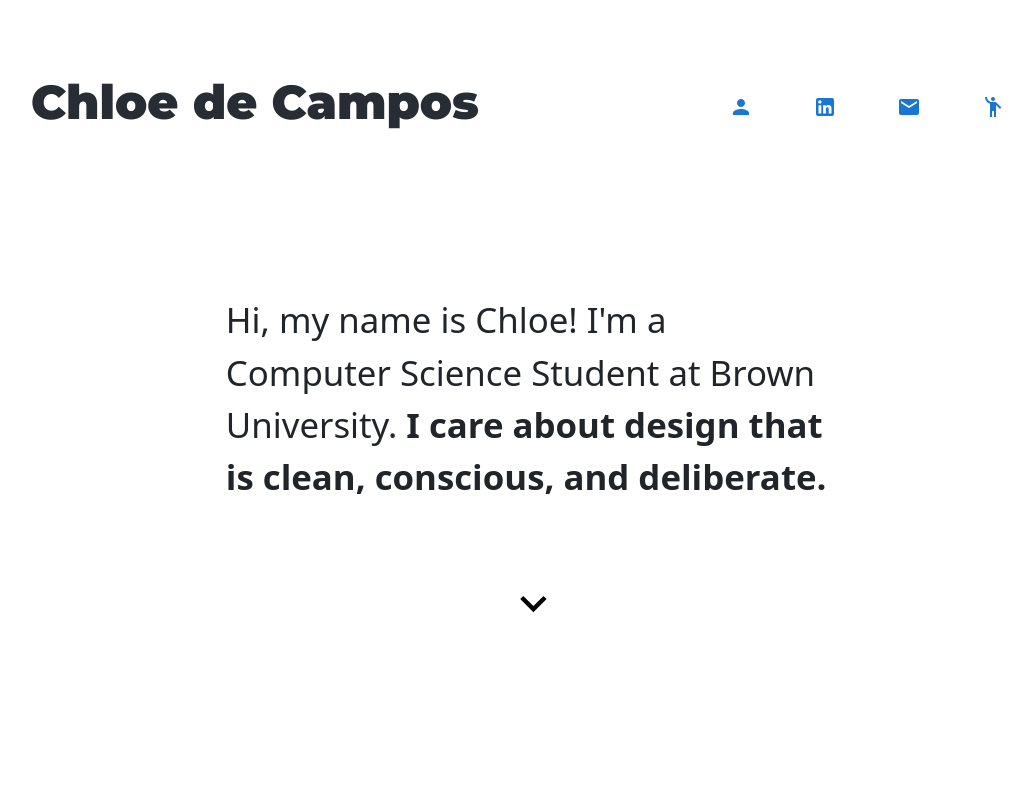
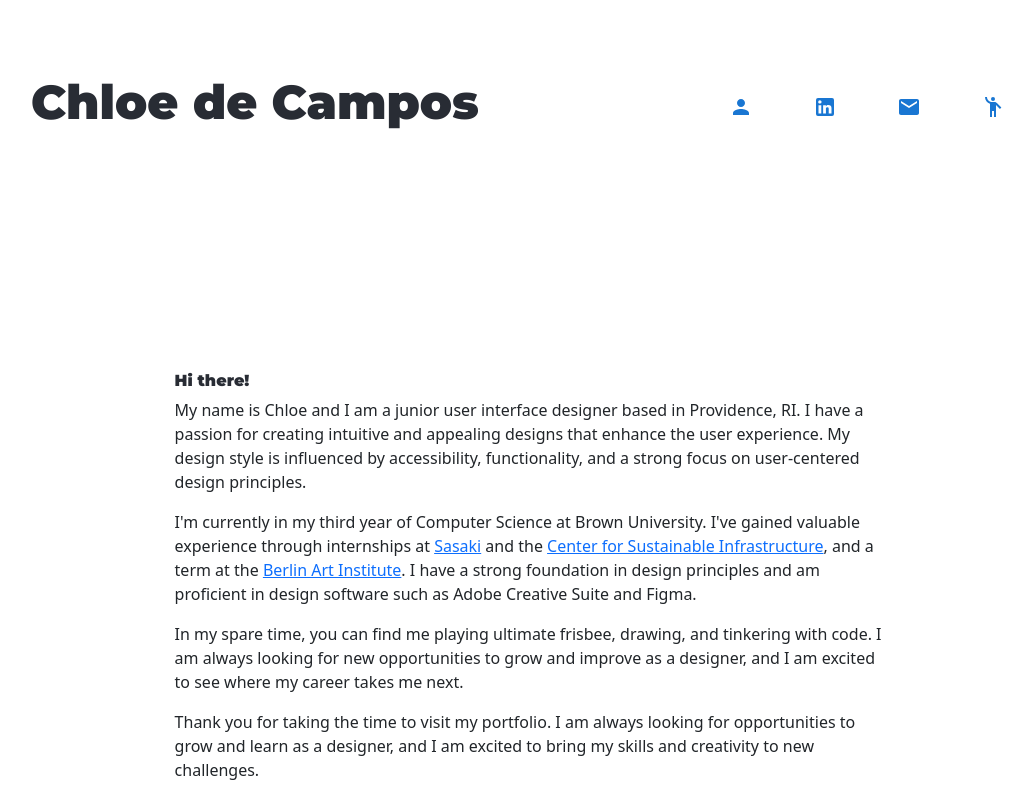
Before and after one commit to sdpy695/UI-Portfolio-4, a React (Create React App) app: page /UI-Portfolio-4/about in a window 1280 px wide. Shown: the top 800 px of the page, without its empty margins (107-1139 px from the left). Built offline with nearby package versions, Linux system fonts and the light colour scheme.

Commit message:
more routes

```diff
--- a/src/About.js
+++ b/src/About.js
@@ -6,7 +6,7 @@ import { useState } from "react";
 
 import NavBar from './components/NavBar';
 
-function About ()  {
+const About = () => {
   return(
 
         <div className="mainApp">
@@ -14,7 +14,7 @@ function About ()  {
 
             <div className="AppCenter">
 
-                 <div style="margin: 30% 15% 10% 15%" id="about!">
+                 <div style={{"margin": "30% 15% 10% 15%"}} id="about!">
                     <div>
                         <h6>Hi there!</h6>
 
@@ -138,4 +138,4 @@ function About ()  {
 
 }
 
-export default About;
+export default <About/>;
--- a/src/App.js
+++ b/src/App.js
@@ -1,5 +1,5 @@
 import React, { Component } from 'react';
-import { BrowserRouter,Router, Route, Routes, Navigation, Link } from 'react-router-dom';
+import { Switch, BrowserRouter,Router, Route, Routes, Navigation, Link } from 'react-router-dom';
 
 import Home from './Home';
 import About from './About.js';
@@ -18,10 +18,54 @@ class App extends Component {
       <div>
 
         <BrowserRouter>
-        <NavBar />
-            <Home/>
-          </BrowserRouter>
-      </div>
+        {NavBar}
+        <Routes>
+           {/* <Route path="/" element={<NavBar/>}/> */}
+           <Route path="/" element={Home}/>
+          <Route path="UI-Portfolio-4" element={Home}/>
+          <Route path="UI-Portfolio-4/about" element={About}/>
+
+
+        </Routes>
+      </BrowserRouter>
+    </div>
+    );
+  }
+}
+
+      // /* <BrowserRouter>
+
+      //     <Routes>
+      //       <Route path="/" element={<NavBar/>}>
+      //         <Route index element={<Home />} />
+      //         <Route path="home" element={<Home />}/>
+
+      //         <Route path="about" element={<About />} />
+
+      //       </Route>
+      //     </Routes>
+      //   </BrowserRouter> */
+        // /* <BrowserRouter>
+        //   <NavBar />
+
+        //   <Route exact path="/">
+        //     <Home/>
+        //   </Route>
+
+        //   <Route path="/home">
+        //     <Home/>
+        //   </Route>
+
+        //   <Route path="/UI-Portfolio/">
+        //     <Home/>
+        //   </Route>
+
+        //   <Route path="/about">
+        //     <About/>
+        //   </Route>
+
+        // </BrowserRouter>
+
       //  <Router>
       //   <div>
       //     <NavBar />
@@ -36,8 +80,6 @@ class App extends Component {
       //      <p style="font-size: 8px; ">made with love in providence, ri</p>
       //   </div>
       // </Router>
-    );
-  }
-}
+
 
 export default App;
--- a/src/Home.js
+++ b/src/Home.js
@@ -13,7 +13,7 @@ import KeyboardArrowDownIcon from '@mui/icons-material/KeyboardArrowDown';
 import IconButton from '@mui/material/IconButton';
 
 
-function Home () {
+ const Home =() =>{
 
   function ScrollDown() {
     window.focus();
@@ -63,7 +63,28 @@ function Home () {
 
         <p style={{"fontSize":"calc(1.375rem + 1.0vw)"}}>Hi, my name is Chloe! I'm a Computer Science Student at Brown University. <b>I care about design that is clean, conscious, and deliberate.</b></p>
 
+
+
         </div>
+        <div>
+
+
+          <p>
+              I am a junior user interface designer based in Providence, RI. I have a passion for creating intuitive and appealing designs that enhance the user experience. My design style is influenced by accessibility, functionality, and a strong focus on user-centered design principles.
+              </p>
+
+              <p>
+              I'm currently in my third year of Computer Science at Brown University. I've gained valuable experience through internships at <a href="https://www.sasaki.com/">Sasaki</a> and the <a href="https://www.sustaininfrastructure.org/">Center for Sustainable Infrastructure</a>, and a term at the <a href="https://berlinartinstitute.com/">Berlin Art Institute</a>. I have a strong foundation in design principles and am proficient in design software such as Adobe Creative Suite and Figma.
+              </p>
+
+              <p>
+              In my spare time, you can find me playing ultimate frisbee, drawing, and tinkering with code. I am always looking for new opportunities to grow and improve as a designer, and I am excited to see where my career takes me next.
+              </p>
+              <p>
+              Thank you for taking the time to visit my portfolio. I am always looking for opportunities to grow and learn as a designer, and I am excited to bring my skills and creativity to new challenges.
+              </p>
+          </div>
+
         <div style={{'margin-top':'10%','display':'flex', 'justify-content':'center'}}>
             <IconButton size="large" style={{'color':'#000000'}} onClick={()=>ScrollDown()}>
               <KeyboardArrowDownIcon style={{'width':'2.2em', 'height':'2.2em'}} />
@@ -81,4 +102,4 @@ function Home () {
 
 
 
-export default Home;
+export default <Home/>;
--- a/src/components/NavBar.js
+++ b/src/components/NavBar.js
@@ -91,4 +91,4 @@ const NavBar= () => {
 
 }
 
-export default NavBar;
+export default <NavBar/>;
```
